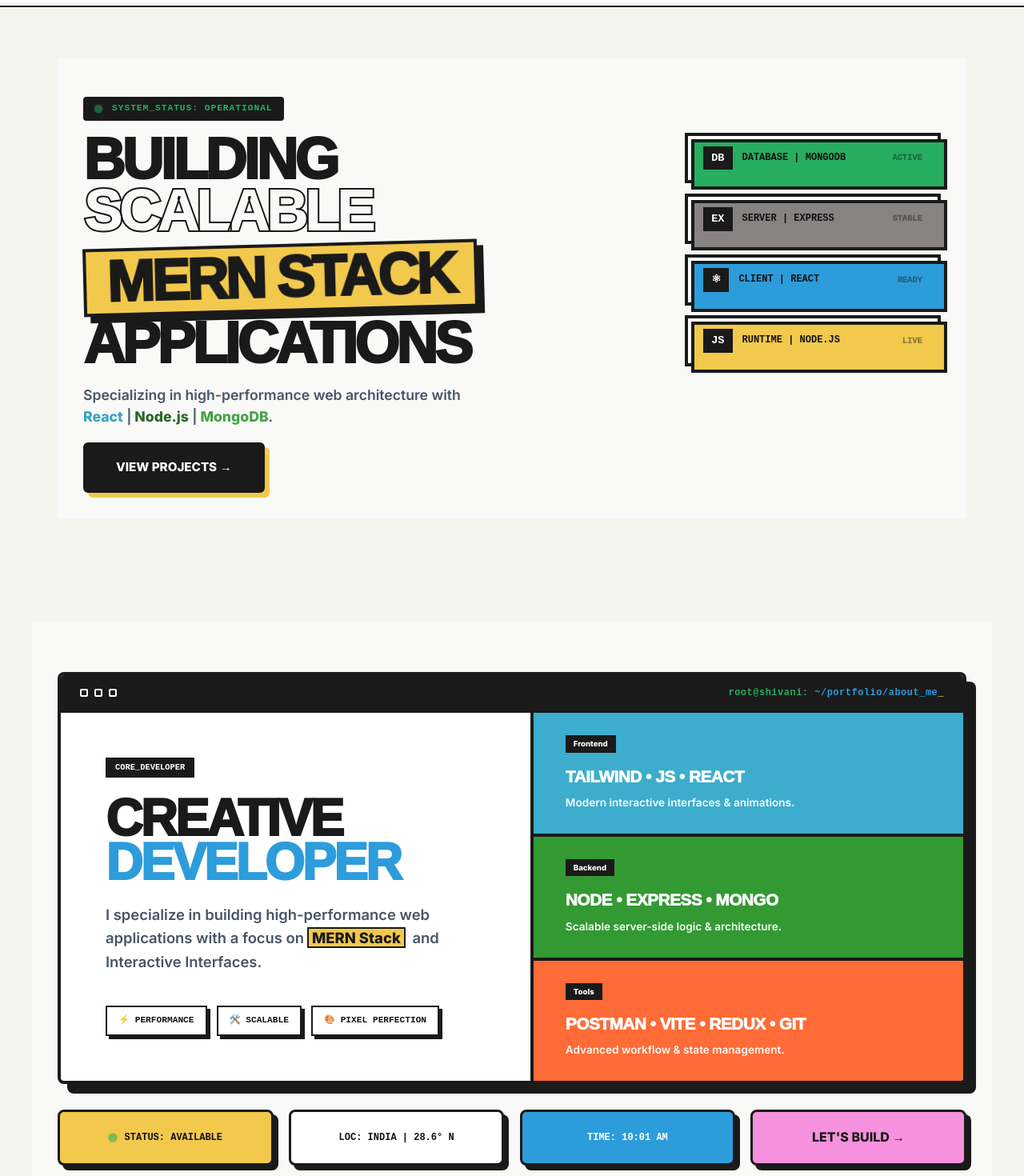
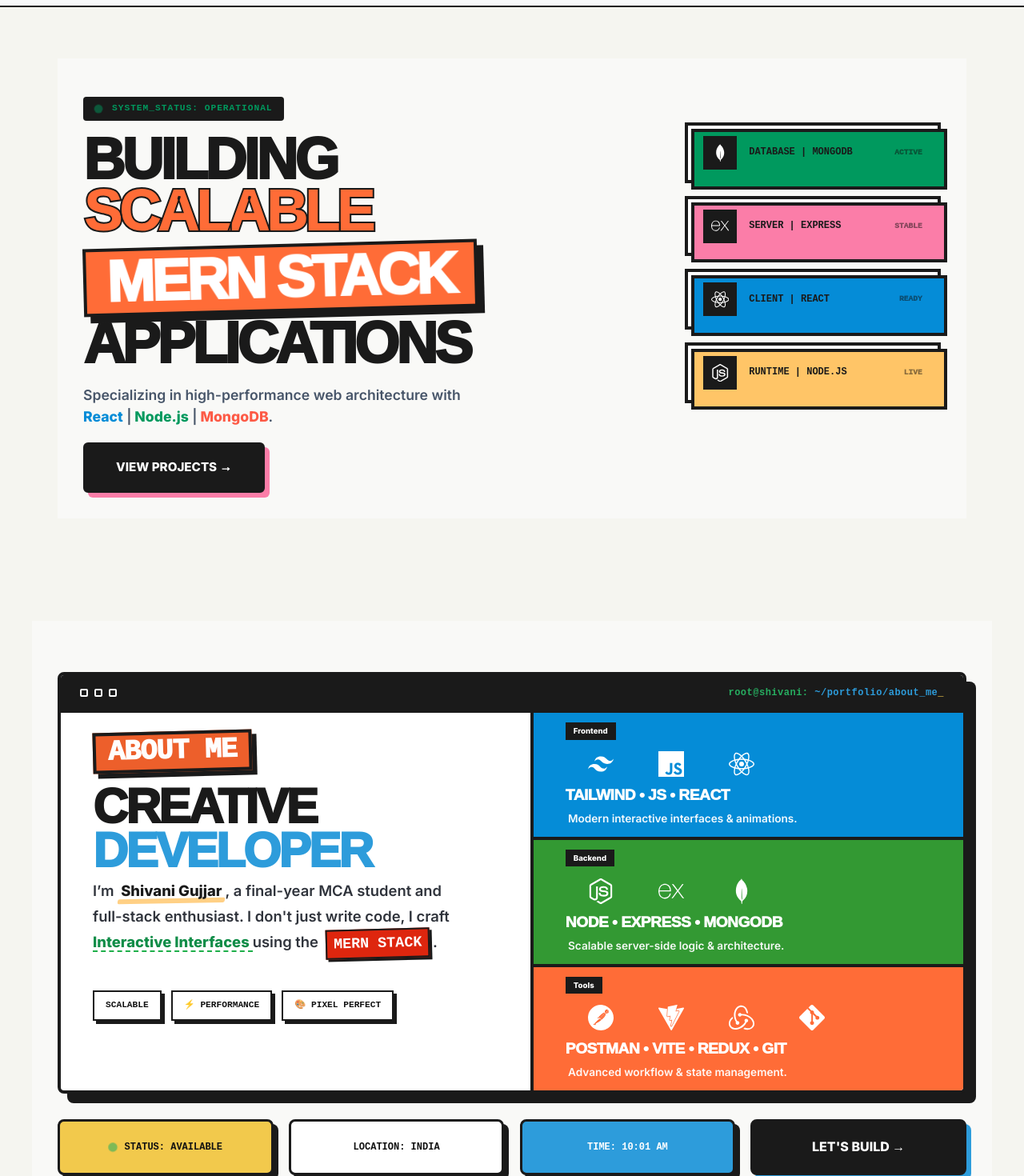
Before and after one commit to ShivaniGujjar/portfolio, a React (Vite) app: page / in a window 1280 px wide. Shown: the part 120-1590 px from the top of the page at 80% size. Built offline with nearby package versions, Linux system fonts and the light colour scheme; the HTML template or start-up script is replaced by a standard one.

Commit message:
updated contact

```diff
--- a/package.json
+++ b/package.json
@@ -10,6 +10,7 @@
     "preview": "vite preview"
   },
   "dependencies": {
+    "@emailjs/browser": "^4.4.1",
     "framer-motion": "^12.23.24",
     "react": "^19.1.1",
     "react-dom": "^19.1.1",
--- a/src/components/Footer.module.css
+++ b/src/components/Footer.module.css
@@ -63,11 +63,11 @@
 }
 
 .topButton:hover {
-  background: #2D9CDB;
+  background: #559fca;
   color: #1A1A1A;
   border-color: #2D9CDB;
   transform: translate(-2px, -2px);
-  box-shadow: 6px 6px 0px #A3E635;
+  box-shadow: 6px 6px 0px #138544;
 }
 
 .topButton:active {
--- a/src/components/Navbar.jsx
+++ b/src/components/Navbar.jsx
@@ -20,7 +20,7 @@ const Navbar = () => {
         {/* LOGO */}
         <div className={styles.logoGroup}>
           <a href="#home" className={styles.logoMain}>
-            SHIVANI<span className={styles.dot}>.</span>
+            PORTFOLIO<span className={styles.dot}>.</span>
           </a>
         </div>
 
--- a/src/components/Navbar.module.css
+++ b/src/components/Navbar.module.css
@@ -82,7 +82,7 @@
 }
 
 .connectBtn:hover {
-  background-color: #F2C94C; /* Pink ki jagah Yellow Hover - mast lagega */
+  background-color: #2D9CDB; /* Pink ki jagah Yellow Hover - mast lagega */
   color: #1A1A1A;
   transform: translate(-3px, -3px);
   box-shadow: 9px 9px 0px #1A1A1A;
--- a/src/components/ProjectCard.module.css
+++ b/src/components/ProjectCard.module.css
@@ -165,10 +165,11 @@
   box-shadow: 6px 6px 0px #1A1A1A;
   transition: all 0.1s ease;
   letter-spacing: 0.5px;
+  margin-bottom: 0.5rem;
 }
 
 .mainBtn { background: #1A1A1A; color: #FFF; }
-.sideBtn { background: #F691DE; color: #1A1A1A; }
+.sideBtn { background: #279f5d; color: #1A1A1A; }
 
 .mainBtn:hover { background: var(--project-color); transform: translate(-2px, -2px); box-shadow: 8px 8px 0px #1A1A1A; }
 .sideBtn:hover { background: #F2C94C; transform: translate(-2px, -2px); box-shadow: 8px 8px 0px #1A1A1A; }
--- a/src/pages/About.jsx
+++ b/src/pages/About.jsx
@@ -1,5 +1,10 @@
 import React, { useState, useEffect } from 'react';
 import styles from './About.module.css';
+import {
+  SiTailwindcss, SiJavascript, SiReact,
+  SiNodedotjs, SiExpress, SiMongodb,
+  SiPostman, SiVite, SiRedux, SiGit
+} from 'react-icons/si';
 
 const About = () => {
   const [time, setTime] = useState(new Date().toLocaleTimeString());
@@ -27,46 +32,66 @@ const About = () => {
             <span className={styles.terminalCursor}>_</span>
           </div>
         </div>
+
         <div className={styles.cardMain}>
-          {/* LEFT BIO */}
+          {/* LEFT BIO SECTION */}
+
           <div className={styles.bioSection}>
-            <div className={styles.headerRow}>
-              <span className={styles.roleTag}>CORE_DEVELOPER</span>
+          <div className={styles.aboutHeader}>
+  <h2 className={styles.simpleTitle}>ABOUT ME</h2>
+
+</div>
+           <div className={styles.stickerWrapper}>
+
 
 </div>
 
-            <h2 className={styles.mainTitle}>CREATIVE <br/> <span className={styles.blueText}>DEVELOPER</span></h2>
+            <h2 className={styles.mainTitle}>
+              CREATIVE <br/>
+              <span className={styles.blueText}>DEVELOPER</span>
+            </h2>
 
             <p className={styles.bioText}>
-              I specialize in building high-performance web applications with a focus on
-              <span className={styles.mernHighlight}>MERN Stack</span> and Interactive Interfaces.
+              I’m <span className={styles.nameHighlight}>Shivani Gujjar</span>, a final-year MCA student and  <br />
+              full-stack enthusiast. I don't just write code, I craft
+              <span className={styles.uiHighlight}> Interactive Interfaces </span>
+              using the <span className={styles.mernTag}>MERN STACK</span>.
             </p>
 
             <div className={styles.quickTags}>
-              <div className={styles.qTag}><span>⚡</span> PERFORMANCE</div>
-              <div className={styles.qTag}><span>🛠️</span> SCALABLE</div>
-              <div className={styles.qTag}><span>🎨</span> PIXEL PERFECTION</div>
+              <div className={`${styles.qTag} ${styles.tagYellow}`}>SCALABLE</div>
+              <div className={`${styles.qTag} ${styles.tagPink}`}>⚡ PERFORMANCE</div>
+              <div className={`${styles.qTag} ${styles.tagPurple}`}>🎨 PIXEL PERFECT</div>
             </div>
           </div>
 
-          {/* RIGHT SKILLS */}
+          {/* RIGHT SKILLS SECTION */}
           <div className={styles.skillsZone}>
-            <div className={`${styles.skillBlock} ${styles.greenBg}`}>
+            <div className={styles.skillBlock}>
               <span className={styles.label}>Frontend</span>
+              <div className={styles.skillIcons}>
+                <SiTailwindcss /> <SiJavascript /> <SiReact />
+              </div>
               <h3>TAILWIND • JS • REACT</h3>
               <p>Modern interactive interfaces & animations.</p>
               <div className={styles.progressLine}></div>
             </div>
 
-            <div className={`${styles.skillBlock} ${styles.blueBg}`}>
+            <div className={styles.skillBlock}>
               <span className={styles.label}>Backend</span>
-              <h3>NODE • EXPRESS • MONGO</h3>
+              <div className={styles.skillIcons}>
+                <SiNodedotjs /> <SiExpress /> <SiMongodb />
+              </div>
+              <h3>NODE • EXPRESS • MONGODB</h3>
               <p>Scalable server-side logic & architecture.</p>
               <div className={styles.progressLine}></div>
             </div>
 
-            <div className={`${styles.skillBlock} ${styles.pinkBg}`}>
+            <div className={styles.skillBlock}>
               <span className={styles.label}>Tools</span>
+              <div className={styles.skillIcons}>
+                <SiPostman /> <SiVite /> <SiRedux /> <SiGit />
+              </div>
               <h3>POSTMAN • VITE • REDUX • GIT</h3>
               <p>Advanced workflow & state management.</p>
               <div className={styles.progressLine}></div>
@@ -82,7 +107,7 @@ const About = () => {
           <p>STATUS: <b>AVAILABLE</b></p>
         </div>
         <div className={`${styles.dockItem} ${styles.whiteDock}`}>
-          <p>LOC: <b>INDIA | 28.6° N</b></p>
+          <p>LOCATION: <b>INDIA</b></p>
         </div>
         <div className={`${styles.dockItem} ${styles.blueDock}`}>
           <p>TIME: <b>{time}</b></p>
--- a/src/pages/About.module.css
+++ b/src/pages/About.module.css
@@ -43,24 +43,135 @@
 .cardMain { display: grid; grid-template-columns: 1.1fr 1fr; }
 
 /* --- BIO SECTION --- */
-.bioSection { padding: 3.5rem; border-right: 4px solid #1A1A1A; }
+.bioSection {
+  padding: 1.5rem 3.5rem; /* Pehle 3.5rem tha, isko 1.5rem karle */
+  border-right: 4px solid #1A1A1A;
+}
 .headerRow { display: flex; gap: 10px; margin-bottom: 1.5rem; }
 .roleTag { font-family: 'JetBrains Mono', monospace; font-size: 0.65rem; font-weight: 900; background: #1A1A1A; color: #FFF; padding: 4px 12px; }
 .statusTag { font-family: 'JetBrains Mono', monospace; font-size: 0.65rem; font-weight: 900; border: 2px solid #1A1A1A; padding: 2px 10px; }
 
-.mainTitle { font-size: 4rem; font-weight: 950; line-height: 0.85; letter-spacing: -3px; margin-bottom: 1.5rem; color: #1A1A1A; }
+.mainTitle { font-size: 4rem; font-weight: 950; line-height: 0.85; letter-spacing: -3px; margin-bottom: .5rem; color: #1A1A1A; }
 .blueText { color: #2D9CDB; }
 .bioText { font-size: 1.15rem; font-weight: 600; color: #475569; line-height: 1.6; }
 
-.mernHighlight {
+
+
+
+.aboutHeader {
+  display: flex;
+  align-items: center;
+  gap: 12px;
+  margin-bottom: 1rem; /* Spacing kam ki height ke liye */
+  padding-top: 0.2rem;
+}
+
+.simpleTitle {
+  font-family: 'JetBrains Mono', monospace;
+  font-size: 2.2rem; /* Balanced size */
+  font-weight: 950;
+  background-color: #ed5f2b; /* Signature Pink */
+  color: #fffdfd;
+  padding: 4px 15px;
+  border: 4px solid #1A1A1A;
+  box-shadow: 6px 6px 0px #1A1A1A; /* 2D Retro Shadow */
+  text-transform: uppercase;
+  letter-spacing: -1px;
+  line-height: 1;
+  display: inline-block;
+  /* Thoda sa slant "Creative" look ke liye, par clean 2D */
+  transform: rotate(-1.5deg);
+}
+
+.versionBadge {
+  background-color: #FFFFFF;
+  color: #1A1A1A;
+  padding: 4px 10px;
+  font-family: 'JetBrains Mono', monospace;
+  font-size: 0.75rem;
+  font-weight: 800;
+  border: 3px solid #1A1A1A;
+  box-shadow: 4px 4px 0px #1A1A1A;
+  align-self: center;
+}
+
+/* Height Fix for Bio Section */
+.bioSection {
+  padding: 1.2rem 2.5rem; /* Padding kam rakhi hai */
+}
+
+.mainTitle {
+  font-size: 3.8rem;
+  margin-top: 0.5rem;
+  line-height: 0.9;
+}
+/* --- TERA ORIGINAL BIO TEXT (Same rakha hai) --- */
+.bioText {
+  font-size: 1.15rem;
+  font-weight: 600;
+  color: #30343c;
+  line-height: 1.7;
+}
+
+/* --- SIRF YE NAYE HIGHLIGHTS ADD KAR TAAKI TEXT DULL NA LAGE --- */
+
+/* 1. Tera Naam (Palette Yellow underline) */
+.nameHighlight {
   position: relative;
+  color: #1A1A1A;
+  font-weight: 950;
+  z-index: 1;
+  display: inline-block;
+  padding: 0 4px;
+}
+
+/* Ye banayega Stylized Marker Underline */
+.nameHighlight::after {
+  content: "";
+  position: absolute;
+  left: 0;
+  bottom: 1px; /* Line ko thoda upar rakha hai text ke niche */
+  width: 100%;
+  height: 6px; /* Thick marker look */
+  background-color: #FFC567; /* Palette Yellow */
+  z-index: -1; /* Text ke peeche rahega */
+  transform: rotate(-1deg) skewX(-10deg); /* Hand-drawn wavy look */
+  border-radius: 2px;
+  opacity: 0.8;
+}
+
+
+
+/* 2. MERN STACK (Retro Orange Tag) */
+.mernTag {
+  background: #de260e;
+  color: #FFFFFF;
+  padding: 1px 8px;
   font-weight: 900;
-  color: #1A1A1A;
-  padding: 0 4px;
-  background: #F2C94C;
   border: 2px solid #1A1A1A;
+  box-shadow: 3px 3px 0px #1A1A1A;
+  font-family: 'JetBrains Mono', monospace;
+  display: inline-block;
+  transform: rotate(-1.5deg);
   margin: 0 4px;
 }
+
+/* 3. Interactive Interfaces (Retro Pink text) */
+.uiHighlight {
+  color: #108d48;
+  font-weight: 900;
+  border-bottom: 2px dashed #1eaf4a;
+}
+
+/* 4. Performance (Retro Blue) */
+.perfHighlight {
+  color: #058CD7;
+  font-weight: 900;
+}
+
+
+
+
 
 /* --- QUICK TAGS --- */
 .quickTags { display: flex; flex-wrap: wrap; gap: 12px; margin-top: 2.5rem; }
@@ -70,14 +181,14 @@
   box-shadow: 4px 4px 0px #1A1A1A;
   transition: all 0.15s ease;
 }
-.qTag:hover { transform: translate(-2px, -2px); box-shadow: 6px 6px 0px #F691DE; }
+.qTag:hover { transform: translate(-2px, -2px); box-shadow: 6px 6px 0px #1f437e; }
 
 /* --- SKILLS SECTION (COMPACT HEIGHT) --- */
 .skillsZone { display: flex; flex-direction: column; }
 
 .skillBlock {
   flex: 1;
-  padding: 1.5rem 2.5rem; /* Reduced from 2.5rem to save height */
+  padding: 0.5rem 2.5rem;
   border-bottom: 4px solid #1A1A1A;
   transition: all 0.3s ease;
   cursor: pointer;
@@ -85,21 +196,21 @@
 }
 .skillBlock:last-child { border-bottom: none; }
 
-.skillBlock h3 {
-  font-size: 1.3rem; /* Slightly smaller for compactness */
+/* .skillBlock h3 {
+  font-size: 1rem;
   font-weight: 950;
   margin: 0.4rem 0;
   letter-spacing: -0.5px;
-}
+} */
 .skillBlock p {
   font-size: 0.85rem; /* Smaller subtext */
   font-weight: 600;
-  margin: 0;
+  margin: 0.2rem;
   opacity: 0.95;
 }
 
 /* 1. FRONTEND: React Blue Default */
-.skillBlock:nth-child(1) { background-color: #3cadcd !important; color: #FFFFFF !important; }
+.skillBlock:nth-child(1) { background-color: #058CD7 !important; color: #FFFFFF !important; }
 .skillBlock:nth-child(1):hover {
   background-color: #003140 !important; color: #61DAFB !important; padding-left: 3rem;
 }
@@ -115,6 +226,42 @@
 .skillBlock:nth-child(3):hover {
   background-color: #1A1A1A !important; color: #FF6C37 !important; padding-left: 3rem;
 }
+
+
+
+
+.skillIcons {
+  display: flex;
+  gap: 3.5rem;
+  font-size: 2rem; /* Perfect size */
+  margin-bottom: 0.5rem; /* Text se thoda gap */
+  color: #FFFFFF; /* Default White taaki colored bg pe chamke */
+  transition: all 0.3s ease;
+  margin-left: 28px;
+  margin-top: 0.5rem;
+
+}
+
+.skillBlock h3 {
+  font-size: 1.2rem;
+  font-weight: 950;
+  margin: 0.2rem 0; /* Margin tight kiya icons ke sath jodne ke liye */
+  letter-spacing: -0.5px;
+  color: #FFFFFF;
+}
+
+/* Hover par interaction */
+.skillBlock:hover .skillIcons {
+  transform: translateY(-3px);
+  color: #FFC567; /* Hover par palette yellow pop */
+}
+
+.skillBlock:hover {
+  background-color: #1A1A1A !important;
+  padding-left: 3rem;
+}
+
+/* ... baki sara tera original code ... */
 
 /* Label: Compact sizes */
 .label {
@@ -157,6 +304,22 @@
 .livePulse { width: 10px; height: 10px; background-color: #27AE60; border-radius: 50%; animation: pulse 1.5s infinite; }
 @keyframes pulse { 50% { opacity: 0.4; transform: scale(1.2); } }
 
+/* LET'S BUILD BUTTON FIX */
+.socialTile {
+  background-color: #1A1A1A;
+  text-decoration: none;
+  color: #FFFFFF;
+  font-weight: 900;
+  box-shadow: 6px 6px 0px #2D9CDB; /* Initial Blue Shadow */
+}
+
+.socialTile:hover {
+  background-color: #F2C94C; /* Yellow Hover */
+  color: #1A1A1A;
+  transform: translate(-3px, -3px);
+  box-shadow: 9px 9px 0px #1A1A1A;
+}
+
 /* --- RESPONSIVE OVERRIDES --- */
 @media (max-width: 900px) {
   .aboutWrapper { padding: 2rem 1rem; }
--- a/src/pages/Home.jsx
+++ b/src/pages/Home.jsx
@@ -1,5 +1,6 @@
 import React from 'react';
 import styles from './Home.module.css';
+import { SiMongodb, SiExpress, SiReact, SiNodedotjs } from 'react-icons/si';
 
 const Home = () => {
   return (
@@ -34,56 +35,45 @@ const Home = () => {
       </div>
 
       <div className={styles.mernStackGraphic}>
-        <div className={styles.connectionWire}></div>
-
         {/* MongoDB Layer */}
-        <div className={styles.techLayer} style={{ '--accent': '#27AE60' }}>
+        <div className={`${styles.techLayer} ${styles.mongoLayer}`}>
           <div className={styles.layerContent}>
-            <span className={styles.layerId}>DB</span>
+            <div className={styles.layerIcon}><SiMongodb /></div>
             <p className={styles.monoText}>DATABASE | MONGODB</p>
           </div>
           <div className={styles.layerStatus}>ACTIVE</div>
           <div className={styles.layerBlock}></div>
         </div>
 
-
         {/* Express Layer */}
-        <div className={styles.techLayer} style={{ '--accent': '#878383' }}>
+        <div className={`${styles.techLayer} ${styles.expressLayer}`}>
           <div className={styles.layerContent}>
-            <span className={styles.layerId}>EX</span>
+            <div className={styles.layerIcon}><SiExpress /></div>
             <p className={styles.monoText}>SERVER | EXPRESS</p>
           </div>
           <div className={styles.layerStatus}>STABLE</div>
           <div className={styles.layerBlock}></div>
         </div>
 
-
         {/* React Layer */}
-        <div className={styles.techLayer} style={{ '--accent': '#2D9CDB' }}>
+        <div className={`${styles.techLayer} ${styles.reactLayer}`}>
           <div className={styles.layerContent}>
-            <span className={styles.layerId}>⚛</span>
+            <div className={styles.layerIcon}><SiReact /></div>
             <p className={styles.monoText}>CLIENT | REACT</p>
           </div>
           <div className={styles.layerStatus}>READY</div>
           <div className={styles.layerBlock}></div>
         </div>
 
-
-        {/* JS Layer */}
-        <div className={styles.techLayer} style={{ '--accent': '#F2C94C' }}>
+        {/* Node.js Layer */}
+        <div className={`${styles.techLayer} ${styles.nodeLayer}`}>
           <div className={styles.layerContent}>
-            <span className={styles.layerId}>JS</span>
+            <div className={styles.layerIcon}><SiNodedotjs /></div>
             <p className={styles.monoText}>RUNTIME | NODE.JS</p>
           </div>
           <div className={styles.layerStatus}>LIVE</div>
           <div className={styles.layerBlock}></div>
         </div>
-
-
-
-
-
-
       </div>
     </section>
   );
--- a/src/pages/Home.module.css
+++ b/src/pages/Home.module.css
@@ -2,22 +2,16 @@
   display: flex;
   justify-content: space-between;
   align-items: flex-start;
-  /* Top padding navbar ke liye balanced rakhi hai */
-  padding: 2rem 2rem 2rem 2rem;
-
-  /* CRUCIAL FIX: Width ko 1200px kiya taaki About/Projects se match kare */
+  padding: 2rem;
   max-width: 1200px;
   margin: 0 auto;
-
-  min-height: auto !important;
-  height: auto !important;
+  min-height: auto;
   position: relative;
   background-color: #F9F9F7;
   overflow-x: hidden;
   width: 100%;
 }
 
-/* --- LEFT CONTENT --- */
 .heroText {
   flex: 1.2;
   z-index: 10;
@@ -35,7 +29,7 @@
 }
 
 .statusText {
-  color: #27AE60;
+  color: #00995E; /* Retro Green */
   font-family: 'JetBrains Mono', monospace;
   font-size: 0.7rem;
   font-weight: 900;
@@ -45,7 +39,6 @@
 .heroHeading {
   font-size: clamp(3rem, 9vh, 5.2rem);
   font-weight: 950;
-  /* CHANGE 2: Line height 0.9 (MERN Stack aur Applications ke beech space) */
   line-height: 0.9;
   color: #1A1A1A;
   letter-spacing: -4px;
@@ -54,13 +47,12 @@
 
 .outlineText {
   -webkit-text-stroke: 2px #1A1A1A;
-  color: transparent;
+  color: #FF6C37
 }
 
 .highlightWrapper {
   position: relative;
   display: inline-block;
-  /* Vertical margin 8px (Applications ko touch na karne ke liye) */
   margin: 8px 0;
   transform: rotate(-1.5deg);
 }
@@ -68,8 +60,8 @@
 .highlight {
   position: relative;
   z-index: 2;
-  background-color: #F2C94C;
-  color: #1A1A1A;
+  background-color: #FF6C37; /* Palette Yellow */
+  color: white;
   padding: 6px 25px;
   border: 4px solid #1A1A1A;
   display: inline-block;
@@ -85,58 +77,38 @@
   margin: 1.2rem 0;
 }
 
-/* Specific Branding Colors */
-.reactColor {
-  color: #3aa4c1; /* React Blue */
-  font-weight: 900;
-}
+.reactColor { color: #058CD7; font-weight: 900; } /* Blue */
+.nodeColor { color: #00995E; font-weight: 900; }  /* Green */
+.mongoColor { color: #FD5A46; font-weight: 900; } /* Orange/Red */
 
-.nodeColor {
-  color: #296729; /* Node.js Green */
-  font-weight: 900;
-}
-
-.mongoColor {
-  color: #47A248; /* MongoDB Dark Green */
-  font-weight: 900;
-}
-
-/* --- THE CTA --- */
 .ctaButton {
   position: relative;
   background-color: #1A1A1A;
   color: #FFFFFF;
   padding: 16px 38px;
-  font-weight: 900;
+  font-weight: 950;
   font-size: 0.95rem;
   text-decoration: none;
   border: 3px solid #1A1A1A;
   border-radius: 6px;
   display: inline-block;
-  box-shadow: 6px 6px 0px #F2C94C;
-  transition: all 0.1s ease;
+  box-shadow: 6px 6px 0px #FB7DA8; /* Palette Pink */
+  transition: all 0.15s ease;
 }
 
 .ctaButton:hover {
   transform: translate(-2px, -2px);
   box-shadow: 8px 8px 0px #1A1A1A;
-  background-color: #2D9CDB;
-  color: #FFFFFF;
+  background-color: #058CD7; /* Blue Hover */
 }
 
-.ctaButton:active {
-  transform: translate(4px, 4px);
-  box-shadow: 0px 0px 0px #1A1A1A;
-}
-
-/* --- THE STACK (Original Colors Restored) --- */
+/* --- THE STACK GRAPHIC --- */
 .mernStackGraphic {
   flex: 0.8;
   display: flex;
   flex-direction: column;
-  gap: 0.8rem;
+  gap: 1rem;
   align-items: flex-end;
-  position: relative;
   margin-top: 3rem;
 }
 
@@ -157,37 +129,50 @@
   transform: translate(-4px, -4px);
 }
 
+.layerIcon {
+  background: #1A1A1A;
+  color: #FFF;
+  width: 42px;
+  height: 42px;
+  display: flex;
+  align-items: center;
+  justify-content: center;
+  font-size: 1.4rem;
+  border: 2px solid #1A1A1A;
+  transition: all 0.2s ease;
+}
+
+/* Individual Icon Hover Colors */
+.mongoLayer:hover .layerIcon { color: #00995E; background: #FFF; }
+.expressLayer:hover .layerIcon { color: #FB7DA8; background: #FFF; }
+.reactLayer:hover .layerIcon { color: #058CD7; background: #FFF; }
+.nodeLayer:hover .layerIcon { color: #FFC567; background: #FFF; }
+
 .layerBlock {
   position: absolute;
   inset: -4px;
-  /* RESTORED: Back to your original variable */
-  background: var(--accent);
   transform: translate(8px, 8px);
   z-index: -1;
   border: 4px solid #1A1A1A;
   transition: all 0.2s ease;
 }
 
-/* Baaki sara responsive aur animations wahi purana... */
-.layerContent { display: flex; align-items: center; gap: 12px; }
-.layerId { background: #1A1A1A; color: #FFF; padding: 4px 10px; font-family: 'JetBrains Mono', monospace; font-weight: 900; font-size: 0.85rem; }
-.monoText { font-family: 'JetBrains Mono', monospace; font-weight: 800; font-size: 0.75rem; }
-.layerStatus { font-family: 'JetBrains Mono', monospace; font-size: 0.65rem; font-weight: 950; opacity: 0.4; }
-.pulseDot { width: 10px; height: 10px; background: #27AE60; border-radius: 50%; animation: statusBlink 1.5s infinite; }
+/* Layer Shadow Colors from Palette */
+.mongoLayer .layerBlock { background-color: #00995E; }
+.expressLayer .layerBlock { background-color: #FB7DA8; }
+.reactLayer .layerBlock { background-color: #058CD7; }
+.nodeLayer .layerBlock { background-color: #FFC567; }
+
+.layerContent { display: flex; align-items: center; gap: 15px; }
+.monoText { font-family: 'JetBrains Mono', monospace; font-weight: 800; font-size: 0.75rem; color: #1A1A1A; }
+.layerStatus { font-family: 'JetBrains Mono', monospace; font-size: 0.6rem; font-weight: 950; opacity: 0.5; }
+.pulseDot { width: 10px; height: 10px; background: #00995E; border-radius: 50%; animation: statusBlink 1.5s infinite; }
+
 @keyframes statusBlink { 50% { opacity: 0.3; transform: scale(1.1); } }
 
 @media (max-width: 768px) {
-  .heroContainer {
-    flex-direction: column;
-    text-align: center;
-    padding: 3.5rem 1.5rem 1.5rem 1.5rem;
-    align-items: center;
-    overflow: hidden;
-    min-height: auto !important;
-  }
-  .heroHeading { font-size: 2.2rem; line-height: 1.1; }
-  .highlightWrapper { transform: rotate(0deg); margin: 15px 0; width: 100%; }
-  .highlight { font-size: 1.8rem; padding: 8px 15px; width: 90%; }
-  .mernStackGraphic { align-items: center; margin-top: 2rem; width: 100%; flex: none; }
-  .techLayer { width: 100%; max-width: 300px; }
+  .heroContainer { flex-direction: column; text-align: center; align-items: center; }
+  .heroHeading { font-size: 2.5rem; }
+  .mernStackGraphic { align-items: center; width: 100%; }
+  .techLayer { width: 100%; max-width: 320px; }
 }
```
Also changed, not shown: src/pages/Contact.jsx (+34 -6 lines), src/pages/Contact.module.css (+75 -20 lines), 1 other file (tests, documents, lock files or other folders). Lines whose indentation alone changed are shown as unchanged.
